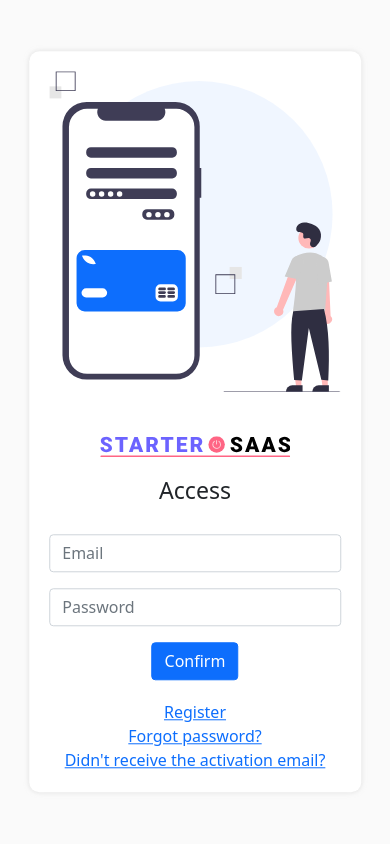
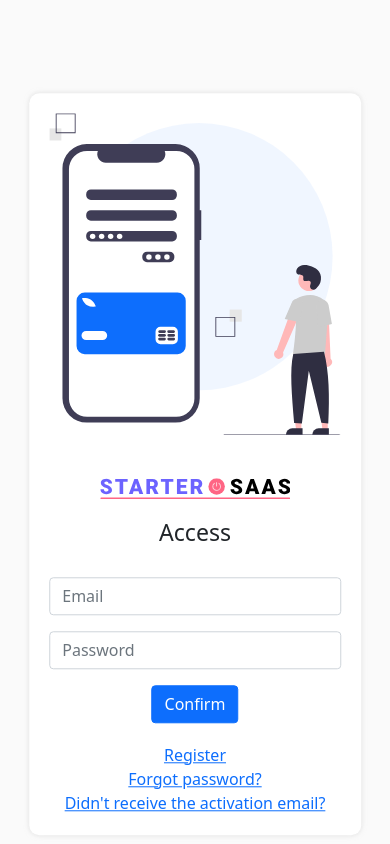
Before and after one commit to devinterface/startersaas-react-spa, a React (Create React App) app: page /auth/login in a window 390 px wide. Shown: the top 844 px of the page. Built offline with nearby package versions, Linux system fonts and the light colour scheme; no server answers; what react-stripe-elements would draw is missing.

Commit message:
responsive for login page

```diff
--- a/src/css/authLayout/auth.css
+++ b/src/css/authLayout/auth.css
@@ -69,13 +69,32 @@
   }
 
   .center-div {
-    top: 50%;
+    top: 55%;
   }
   .m-b-40{
     margin-bottom: 0;
   }
 
   #page-content.auth-content{
-    height: 100%;
+    height: 108%
   }
 }
+
+
+@media screen and (max-width: 375px) {
+  .center-div {
+    top: 60%;
+  }
+  #page-content.auth-content{
+    height: 115%;
+  }
+}
+
+@media screen and (max-width: 320px) {
+  .center-div {
+    top: 65%;
+  }
+  #page-content.auth-content{
+    height: 130%;
+  }
+}
```
